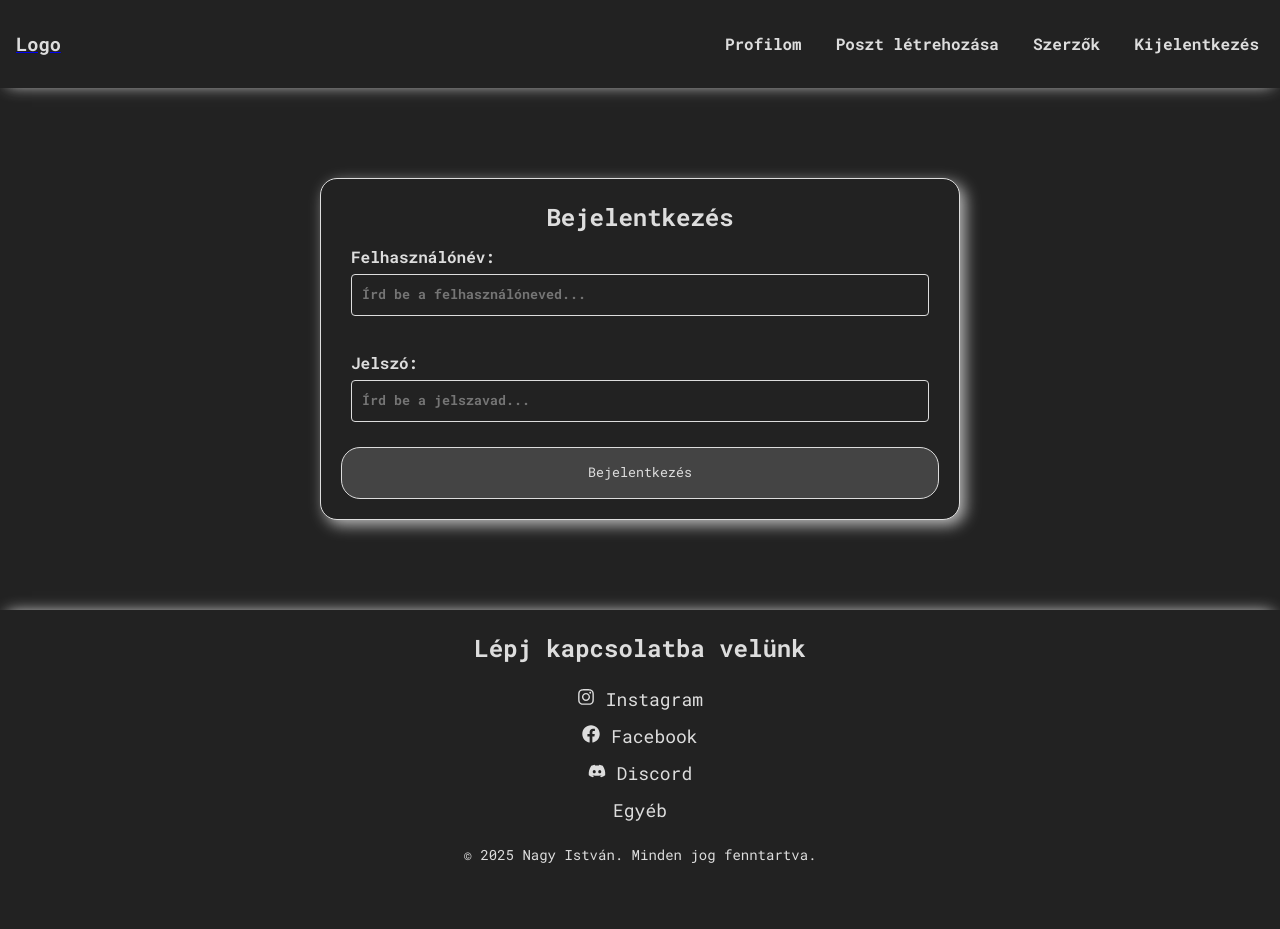
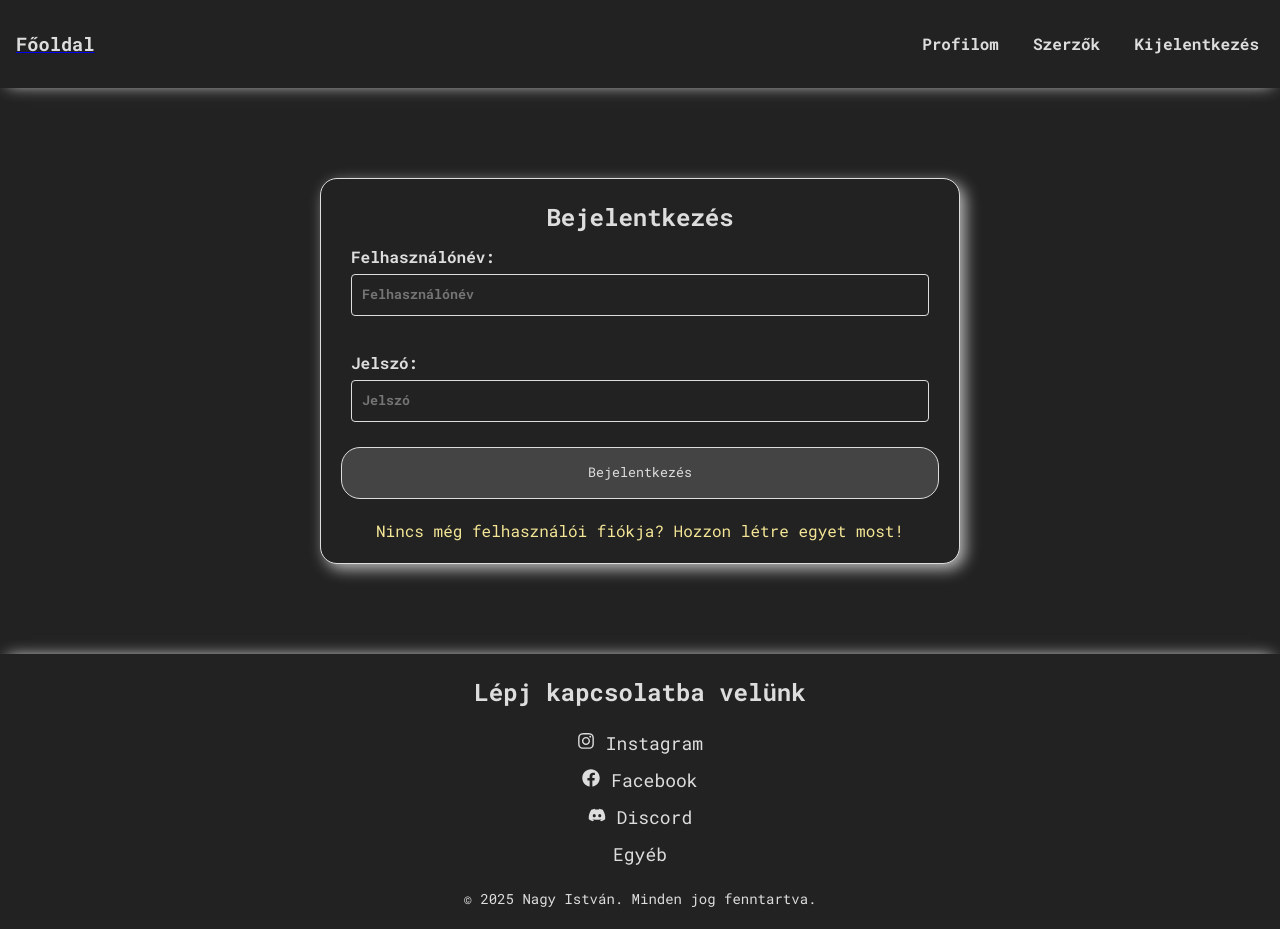
Before and after one commit to istvan911/react_vite_blog_proj, a React (Vite) app: page /login in a window 1280 px wide. Before the commit the page ends 885 px from the top, so only its background shows below. Built offline with nearby package versions, Linux system fonts and the light colour scheme.

Commit message:
2025_01_18_1

```diff
--- a/src/App.css
+++ b/src/App.css
@@ -569,6 +569,17 @@ h1,h2,h3,p{
         background-color: var(--primary-color);
         color: black;
     }
+    .login_p{
+      padding-top: 20px;
+      margin-bottom: 0;
+      cursor: pointer;
+      color:#f4e696;
+    }
+    .login_p:hover{
+      padding-top: 20px;
+      cursor: pointer;
+      color:#FFD700;
+    }
 
 
     @media (max-width: 768px) {
--- a/src/components/Header.jsx
+++ b/src/components/Header.jsx
@@ -33,13 +33,13 @@ export default function Header() {
       <nav>
         <div className="container nav-container">
           <Link className="nav-logo" to={'/'}>
-            <h3>Logo</h3>
+            <h3>Főoldal</h3>
           </Link>
 
           {/* Menu for larger screens */}
           <ul className={`nav-menu ${menuOpen ? 'open' : ''}`}>
             <li><Link to={'/myposts/1'}>Profilom</Link></li>
-            <li><Link to={'/create'}>Poszt létrehozása</Link></li>
+            {/*<li><Link to={'/create'}>Poszt létrehozása</Link></li>*/}
             <li><Link to={'/authors'}>Szerzők</Link></li>
             <li><Link to={'/logout'}>Kijelentkezés</Link></li>
           </ul>
--- a/src/pages/Login.jsx
+++ b/src/pages/Login.jsx
@@ -1,12 +1,20 @@
 import React, { useState } from 'react';
 import axios from 'axios';
 import ErrorPage from './ErrorPage';  // Importáljuk az ErrorPage komponenst
+import { useNavigate } from 'react-router-dom';
 
 export default function Login() {
     const [username, setUsername] = useState('');
     const [password, setPassword] = useState('');
     const [errorMessage, setErrorMessage] = useState('');
     const [token, setToken] = useState(null);
+
+     const navigate = useNavigate(); // Initialize the hook for navigation
+
+      const handleClick = () => {
+        // Navigate to the /profile/:id page on click
+        navigate(`/register`);
+      };
 
     const handleSubmit = async (e) => {
         e.preventDefault();
@@ -40,7 +48,7 @@ export default function Login() {
                     <input className='input-form'
                         type="text"
                         id="username"
-                        placeholder='Írd be a felhasználóneved...'
+                        placeholder='Felhasználónév'
                         value={username}
                         onChange={(e) => setUsername(e.target.value)}
                         required
@@ -51,13 +59,14 @@ export default function Login() {
                     <input className='input-form'
                         type="password"
                         id="password"
-                        placeholder='Írd be a jelszavad...'
+                        placeholder='Jelszó'
                         value={password}
                         onChange={(e) => setPassword(e.target.value)}
                         required
                     />
                 </div>
                 <button className='button-form' type="submit">Bejelentkezés</button>
+                <p onClick={handleClick} className='login_p'>Nincs még felhasználói fiókja? Hozzon létre egyet most!</p>
             </form>
 
             {token && <p className="success-message">Sikeres bejelentkezés! Token: {token}</p>}
--- a/src/pages/Register.jsx
+++ b/src/pages/Register.jsx
@@ -1,4 +1,5 @@
 import React, { useState } from 'react';
+import { useNavigate } from 'react-router-dom';
 
 export default function Register() {
     const [email, setEmail] = useState('');
@@ -8,6 +9,13 @@ export default function Register() {
     const [fullName, setFullName] = useState('');
     const [dateOfBirth, setDateOfBirth] = useState('');
     const [phone, setPhone] = useState('');
+
+    const navigate = useNavigate(); // Initialize the hook for navigation
+
+          const handleClick = () => {
+            // Navigate to the /profile/:id page on click
+            navigate(`/login`);
+          };
 
     const handleSubmit = (e) => {
         e.preventDefault();
@@ -94,6 +102,8 @@ export default function Register() {
                     />
                 </div>
                 <button className = 'button-form'type="submit">Regisztráció</button>
+
+                <p onClick={handleClick} className='login_p'>Van már felhasználói fiókja? <span>Jelentkezzen be!</span></p>
             </form>
         </div>
     );
```
